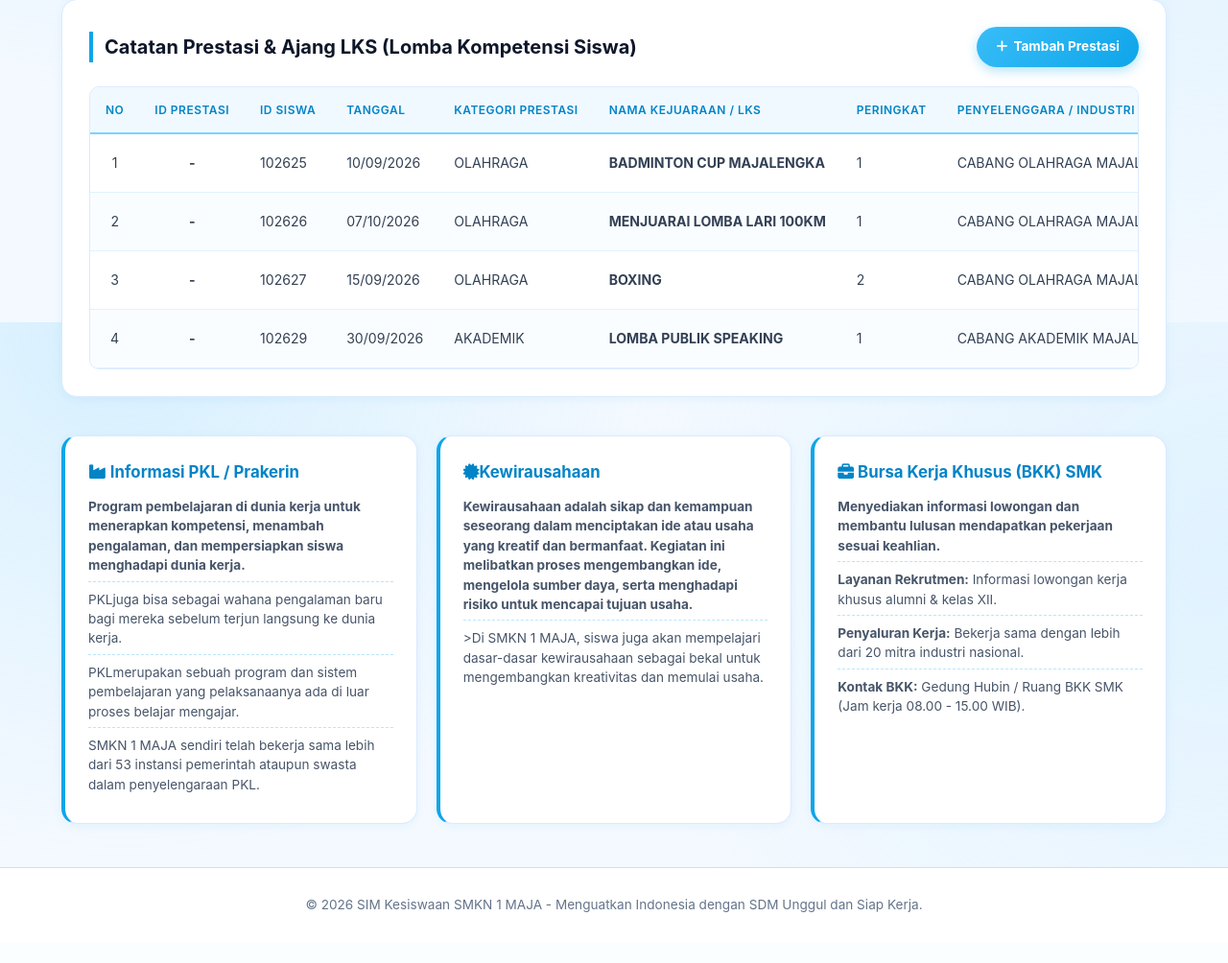
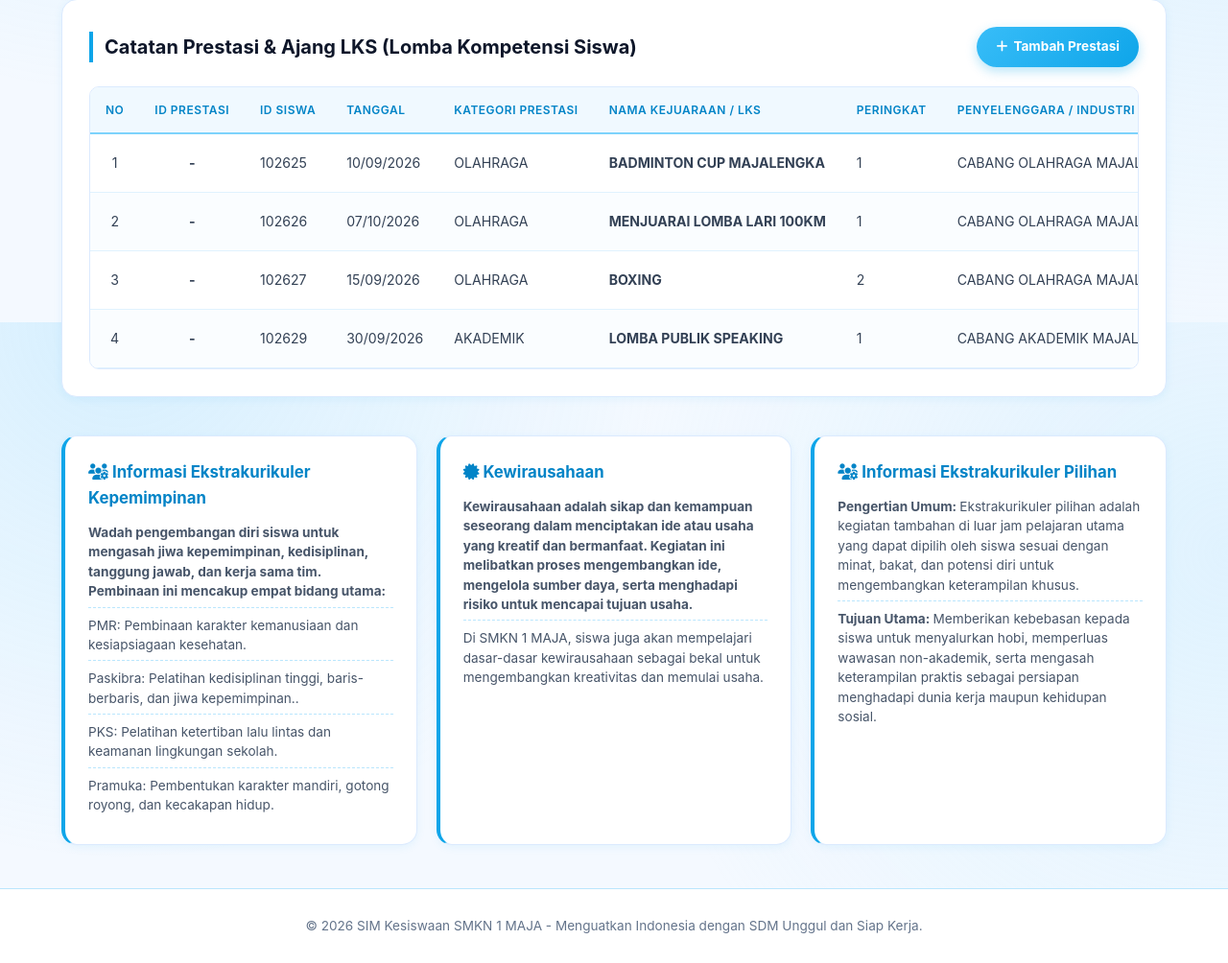
Before and after one commit to sandimuhamadsm11-hue/kelompok_1_KESISWAAN, a PHP site: page / in a window 1280 px wide. Shown: the part 2064-3068 px from the top of the page at 96% size. Before the commit the page ends 3015 px from the top, so only its background shows below. Run offline with PHP 8.4, Linux system fonts and the light colour scheme; data comes from the database, SQL or seed files in the repository; data that the repository does not hold is empty.

Commit message:
menambahkan informasi ekstrakurikuler

```diff
--- a/views/index.php
+++ b/views/index.php
@@ -256,32 +256,30 @@ function format_tanggal($tanggal) {
             </div>
         </div>
 
-        <!-- Informasi Tambahan Khas SMK (3 Kartu Informasi Khusus Kejuruan) -->
+        <!-- Informasi Tambahan Khas SMK -->
         <div class="smk-info-grid" id="info-smk">
             <div class="info-card">
-               <h3><i class="fa-solid fa-industry"></i> Informasi PKL / Prakerin</h3>
+               <h3><i class="fas fa-users-cog mr-2"></i> Informasi Ekstrakurikuler Kepemimpinan</h3>
+               <ul>
+                   <li><strong>Wadah pengembangan diri siswa untuk mengasah jiwa kepemimpinan, kedisiplinan, tanggung jawab, dan kerja sama tim. Pembinaan ini mencakup empat bidang utama:</strong></li>
+                   <li>PMR: Pembinaan karakter kemanusiaan dan kesiapsiagaan kesehatan.</li>
+                   <li>Paskibra: Pelatihan kedisiplinan tinggi, baris-berbaris, dan jiwa kepemimpinan..</li>
+                   <li>PKS: Pelatihan ketertiban lalu lintas dan keamanan lingkungan sekolah.</li>
+                   <li>Pramuka: Pembentukan karakter mandiri, gotong royong, dan kecakapan hidup.</li>
+               </ul>
+            </div>
+            <div class="info-card">
+                <h3><i class="fa-solid fa-certificate"></i> Kewirausahaan</h3>
                 <ul>
-                    <li><strong>Program pembelajaran di dunia kerja untuk menerapkan kompetensi, menambah pengalaman, dan mempersiapkan siswa menghadapi dunia kerja.</strong></li>
-                    <li> PKLjuga bisa sebagai wahana pengalaman baru bagi mereka sebelum terjun langsung ke dunia kerja.</li>
-                    <li>PKLmerupakan sebuah program dan sistem pembelajaran yang pelaksanaanya ada di luar proses belajar mengajar.</li>
-                    <li>SMKN 1 MAJA sendiri telah bekerja sama lebih dari 53 instansi pemerintah ataupun swasta dalam penyelengaraan PKL.</li>
+                    <li><strong>Kewirausahaan adalah sikap dan kemampuan seseorang dalam menciptakan ide atau usaha yang kreatif dan bermanfaat. Kegiatan ini melibatkan proses mengembangkan ide, mengelola sumber daya, serta menghadapi risiko untuk mencapai tujuan usaha.</strong></li>
+                    <li>Di SMKN 1 MAJA, siswa juga akan mempelajari dasar-dasar kewirausahaan sebagai bekal untuk mengembangkan kreativitas dan memulai usaha.</li>
                 </ul>
             </div>
             <div class="info-card">
-                <h3><i class="fa-solid fa-certificate"></i>Kewirausahaan</h3>
+                <h3><i class="fas fa-users-cog mr-2"></i> Informasi Ekstrakurikuler Pilihan</h3>
                 <ul>
-                    <li><strong>Kewirausahaan adalah sikap dan kemampuan seseorang dalam menciptakan ide atau usaha yang kreatif dan bermanfaat. Kegiatan ini melibatkan proses mengembangkan ide, mengelola sumber daya, serta menghadapi risiko untuk mencapai tujuan usaha.</strong></li>
-                    <li>>Di SMKN 1 MAJA, siswa juga akan mempelajari dasar-dasar kewirausahaan sebagai bekal untuk mengembangkan kreativitas dan memulai usaha.</li>
-
-                </ul>
-            </div>
-            <div class="info-card">
-                <h3><i class="fa-solid fa-briefcase"></i> Bursa Kerja Khusus (BKK) SMK</h3>
-                <ul>
-                    <li><strong>Menyediakan informasi lowongan dan membantu lulusan mendapatkan pekerjaan sesuai keahlian.</strong></li>
-                    <li><strong>Layanan Rekrutmen:</strong> Informasi lowongan kerja khusus alumni & kelas XII.</li>
-                    <li><strong>Penyaluran Kerja:</strong> Bekerja sama dengan lebih dari 20 mitra industri nasional.</li>
-                    <li><strong>Kontak BKK:</strong> Gedung Hubin / Ruang BKK SMK (Jam kerja 08.00 - 15.00 WIB).</li>
+                    <li><strong>Pengertian Umum: </strong> Ekstrakurikuler pilihan adalah kegiatan tambahan di luar jam pelajaran utama yang dapat dipilih oleh siswa sesuai dengan minat, bakat, dan potensi diri untuk mengembangkan keterampilan khusus.</li>
+                    <li><strong>Tujuan Utama: </strong> Memberikan kebebasan kepada siswa untuk menyalurkan hobi, memperluas wawasan non-akademik, serta mengasah keterampilan praktis sebagai persiapan menghadapi dunia kerja maupun kehidupan sosial.</li>
                 </ul>
             </div>
         </div>
@@ -292,6 +290,7 @@ function format_tanggal($tanggal) {
         &copy; 2026 SIM Kesiswaan SMKN 1 MAJA - Menguatkan Indonesia dengan SDM Unggul dan Siap Kerja.
     </footer>
 
+
     <!-- External JavaScript File -->
     <script src="../assets/script.js"></script>
 </body>
```
Also changed, not shown: views/halaman_siswa.php (+9 -10 lines).
